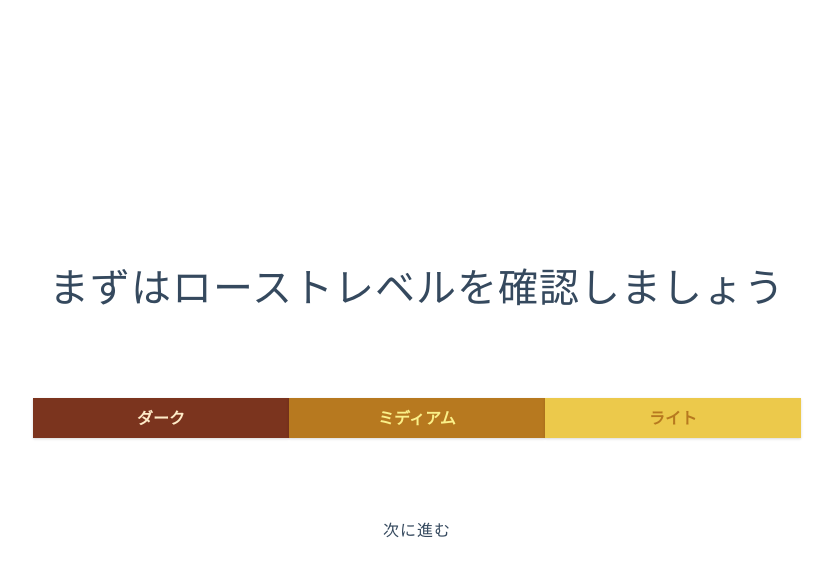
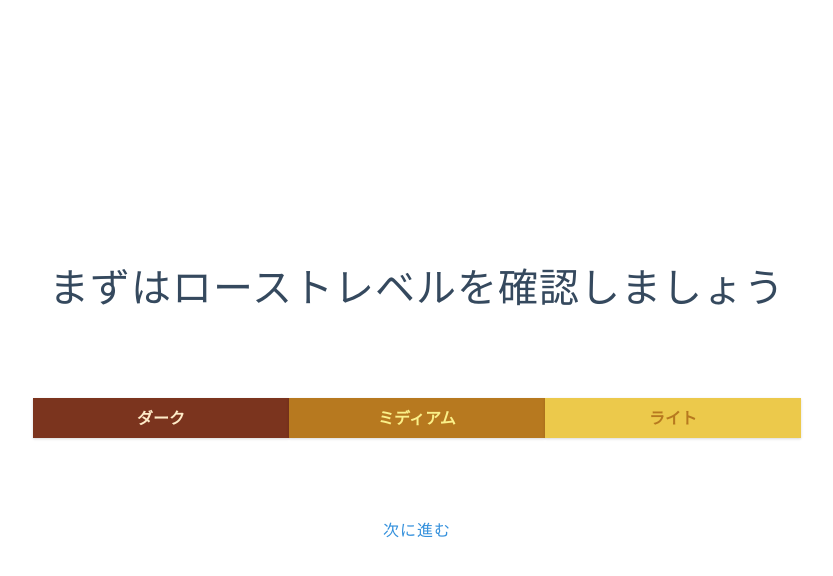
Before and after one commit to aiirononeko/GoodCoffee, a Nuxt app: page /cupping/roastLevel in a window 1280 px wide. In both pictures the pointer is over the link "次に進む". Shown: the top 576 px of the page, without its empty margins (223-1056 px from the left). Built offline with nearby package versions, Linux system fonts and the light colour scheme.

Commit message:
ホバーエフェクトを追加

```diff
--- a/pages/cupping/roastLevel.vue
+++ b/pages/cupping/roastLevel.vue
@@ -59,6 +59,10 @@ export default {
   width: 60%;
 }
 
+a:hover {
+  color: #3490dc;
+}
+
 /**
  * タブレット用ブレークポイント
  */
```
